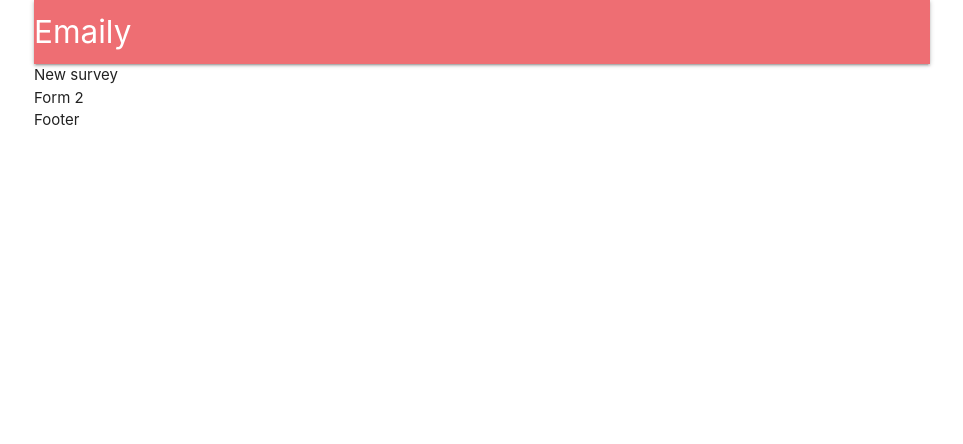
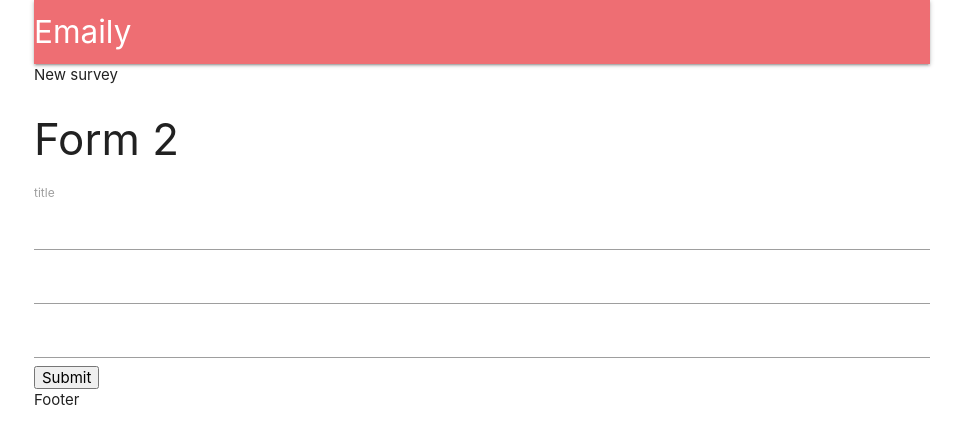
Before and after one commit to v3nt/react-fedback-app, a React (Create React App) app in the folder client/: page /surveys/new in a window 1280 px wide. Shown: the top 444 px of the page, without its empty margins (158-1121 px from the left). Built offline with nearby package versions, Linux system fonts and the light colour scheme; no server answers.

Commit message:
input field setup

```diff
--- a/client/src/components/SurveyField.js
+++ b/client/src/components/SurveyField.js
@@ -0,0 +1,13 @@
+import React from "react";
+
+const SurveyField = ({ input, label }) => {
+  //   console.log(input);
+  return (
+    <div>
+      <label>{label}</label>
+      <input {...input} />
+    </div>
+  );
+};
+
+export default SurveyField;
--- a/client/src/components/SurveyForm.js
+++ b/client/src/components/SurveyForm.js
@@ -1,11 +1,39 @@
 import React, { Component } from "react";
-import { reduxForm } from "redux-form";
+import { reduxForm, Field } from "redux-form";
 
 // reduxForm -s same as connect and used to connect to redux store.
 
+import SurveyField from "./SurveyField";
+
 class SurveyForm extends Component {
+  renderField() {
+    return (
+      <div>
+        <Field
+          label="title"
+          name="surveyTitle"
+          component={SurveyField}
+          type="text"
+        />
+        <Field name="surveySubject" component={SurveyField} type="text" />
+        <Field name="surveyBody" component={SurveyField} type="text" />
+      </div>
+    );
+  }
   render() {
-    return <div>Form 2</div>;
+    return (
+      <div>
+        <h3>Form 2</h3>
+        <form
+          onSubmit={this.props.handleSubmit((values) => console.log(values))}
+        >
+          {this.renderField()}
+          <button type="submit" value="Submit">
+            Submit
+          </button>
+        </form>
+      </div>
+    );
   }
 }
 
--- a/client/src/index.js
+++ b/client/src/index.js
@@ -34,5 +34,5 @@ ReactDom.render(
   document.querySelector("#root")
 );
 
-console.log("STRIPE KEY", process.env.REACT_APP_STRIPE_KEY);
-console.log("Env is", process.env.NODE_ENV);
+// console.log("STRIPE KEY", process.env.REACT_APP_STRIPE_KEY);
+// console.log("Env is", process.env.NODE_ENV);
```
